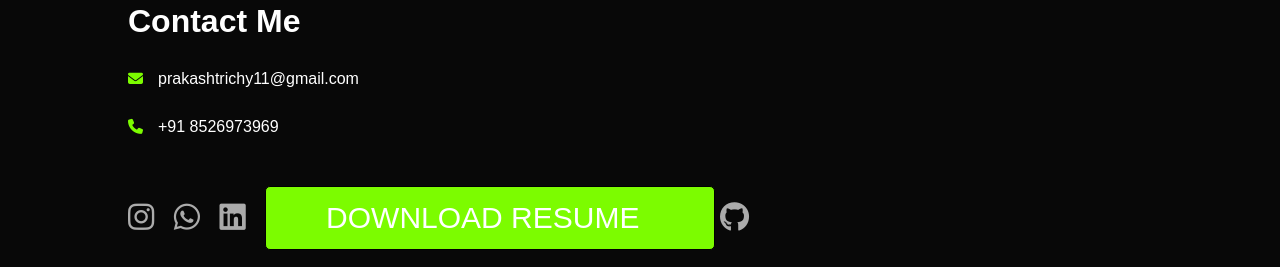
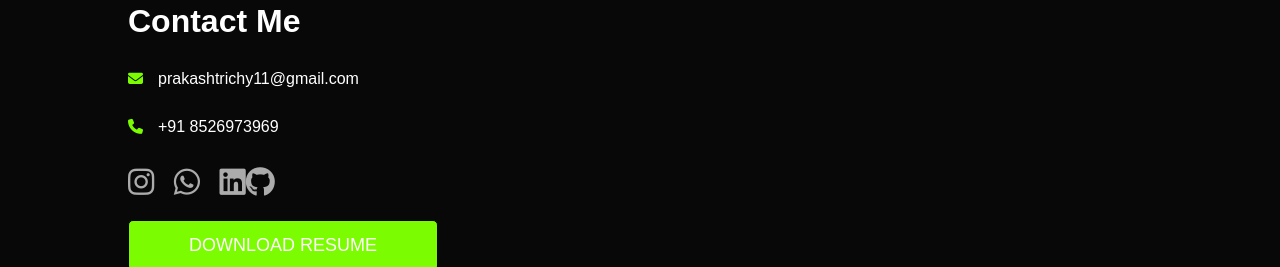
Before and after one commit to UdayakumarPrakash/MY-PORTFOLIO-, a plain HTML site: page index.html in a window 1280 px wide. Shown: the part 1937-2204 px from the top of the page. Drawn offline with Linux system fonts and the light colour scheme.

Commit message:
Update index.html

```diff
--- a/index.html
+++ b/index.html
@@ -108,12 +108,10 @@
                 <div class="social-icons">
                     <a href="" style="text-decoration:none;"><i class="fa-brands fa-instagram"></i></a>
                     <a href="https://www.instagram.com/prakash-mystic11?gsh=MTRuOXRuZzJ6Zjl2ZQ" style="text-decoration: none;"><i class="fa-brands fa-whatsapp"></i></a>
-                    <a href="https://www.linkedin.com/in/uprakash09" style="text-decoration:none;"><i class="fa-brands fa-linkedin"></i></a>
-                <button type="submit" class="btn btn1"><a href="">DOWNLOAD RESUME</a></button>
+                    <a href="https://www.linkedin.com/in/uprakash09" style="text-decoration:none;"><i class="fa-brands fa-linkedin"></i
                     <a href="https://github.com/UdayakumarPrakash" style="text-decoration:none;"><i class="fa-brands fa-github"></i></a>
                 </div>
-                <button type="submit" class="btn btn1"><a href="./Prakash webdeveloper1.pdf">DOWNLOAD RESUME</a></button>
-
+                <button type="submit" class="btn btn1"><a href="./Prakash webdeveloper1.pdf">DOWNLOAD RESUME</a></button
                </div>
             <div class="contact-right">
 <form>
```
